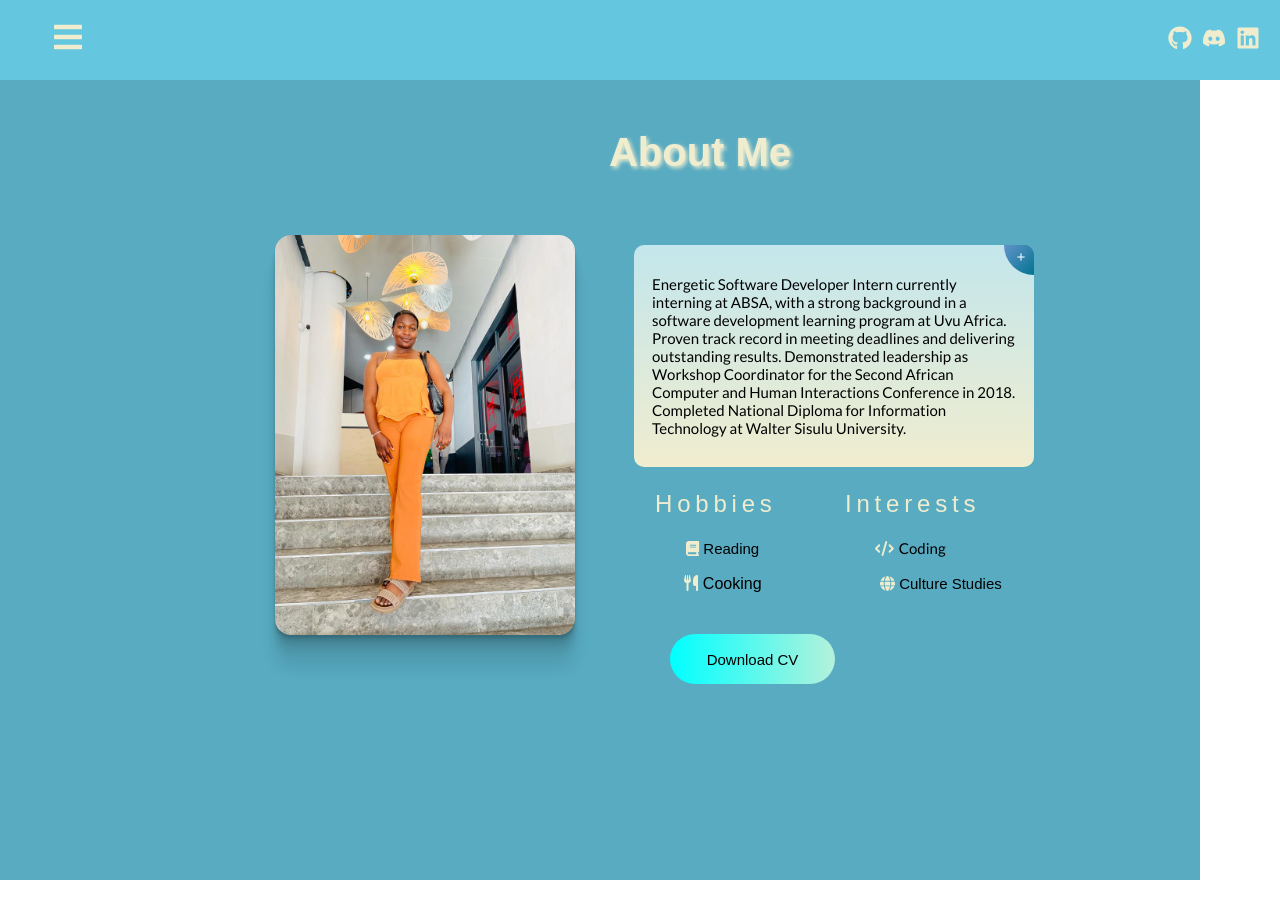
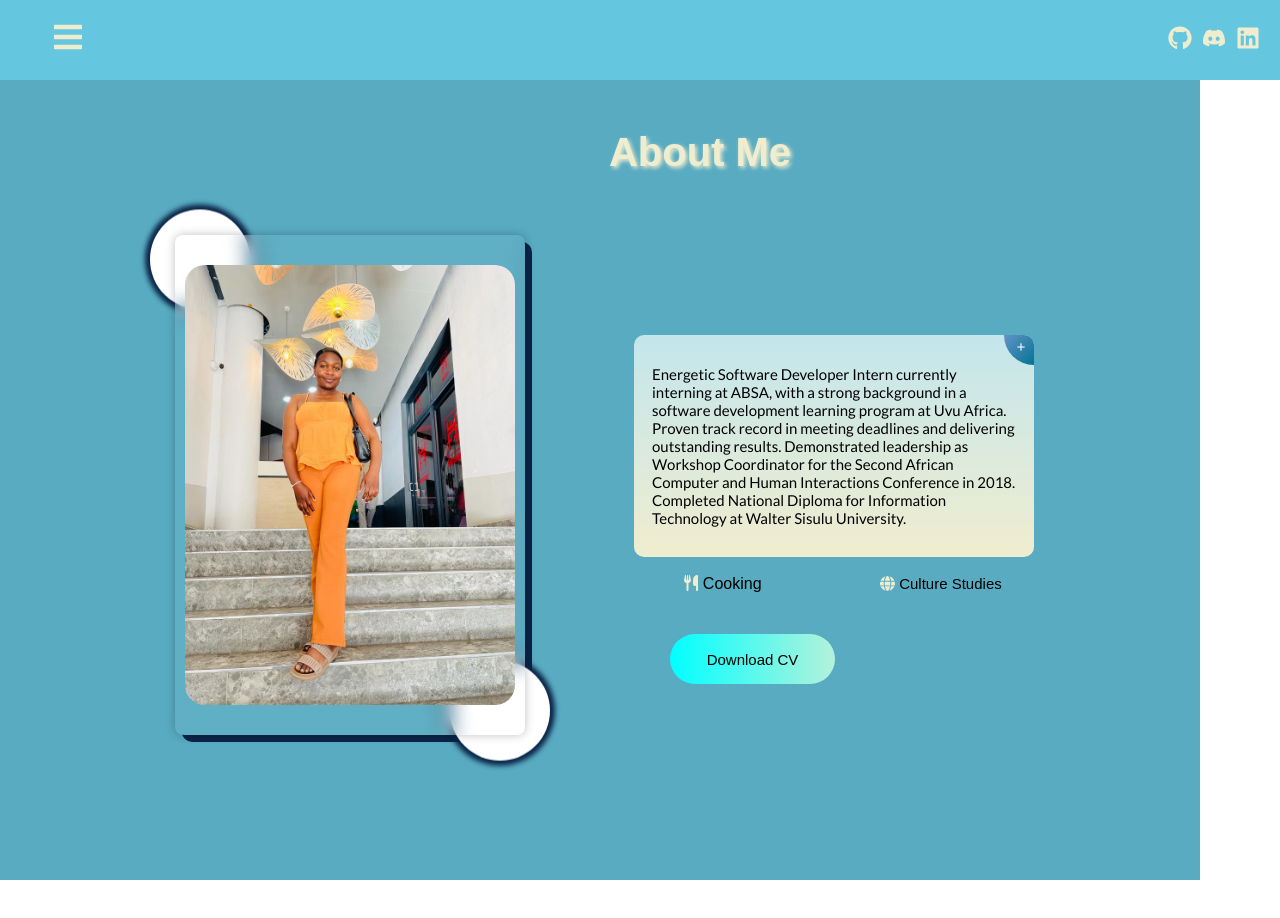
Before and after one commit to Sikhuphela/Port, a React (Create React App) app: page /about in a window 1280 px wide. Shown: the top 918 px of the page. Built offline with nearby package versions, Linux system fonts and the light colour scheme.

Commit message:
Added a card on the about picture

```diff
--- a/src/Pages/About.css
+++ b/src/Pages/About.css
@@ -18,14 +18,71 @@
 }
 
 .about .IMG {
-  height: 93px; /* Adjusted height */
-  width: calc(100% - 200px); /* Adjusted width */
-  left: -4px;
+  height: 440px; /* Adjusted height */
+  width: calc(100% -350px); /* Adjusted width */
+  left: 10px;
   object-fit: cover;
   position: absolute;
-  top: 12px;
+  top: 30px;
   border-radius: 20px;
 }
+.card-2{
+  width: 350px;
+  left: -50px;
+  height: 500px;
+  transition: all 0.2s;
+  position: relative;
+  border-radius: 10px;
+  cursor: pointer;
+  box-shadow: 7px 7px 0px 0px #0b2447;
+}
+
+.card-inner {
+  width: inherit;
+  height: inherit;
+  background: rgba(255, 255, 255, 0.05);
+  box-shadow: 0 0 10px rgba(0, 0, 0, 0.25);
+  backdrop-filter: blur(10px);
+  border-radius: 8px;
+}
+
+.card:hover {
+  transform: scale(1.04) rotate(1deg);
+}
+
+.circle {
+  width: 100px;
+  height: 100px;
+  background: white;
+  border-radius: 50%;
+  position: absolute;
+  box-shadow: 0px 0px 5px 5px #0b2447;
+  animation: move-up6 2s ease-in infinite alternate-reverse;
+}
+
+.circle:nth-child(1) {
+  top: -25px;
+  left: -25px;
+}
+
+.circle:nth-child(2) {
+  bottom: -25px;
+  right: -25px;
+  animation-name: move-down1;
+}
+
+@keyframes move-up6 {
+  to {
+    transform: translateY(-10px);
+  }
+}
+
+@keyframes move-down1 {
+  to {
+    transform: translateY(10px);
+  }
+}
+
 
 
 
@@ -274,52 +331,7 @@
     color: white;
     font-family: courier, sans;
   }
-  .card-1 {
-    width: 300px;
-    height: 400px;
-    border-radius: 1rem;
-    background-color: #027492;
-    margin-left: 50px;
-    background-image: linear-gradient(
-      43deg,
-      hsl(230, 60%, 54%) 0%,
-      cyan 46%,
-      #027492 100%
-    );
-    box-shadow: rgba(0, 0, 0, 0.17) 0px -23px 25px 0px inset,
-      rgba(0, 0, 0, 0.15) 0px -36px 30px 0px inset,
-      rgba(0, 0, 0, 0.1) 0px -79px 40px 0px inset, rgba(0, 0, 0, 0.06) 0px 2px 1px,
-      rgba(0, 0, 0, 0.09) 0px 4px 2px, rgba(0, 0, 0, 0.09) 0px 8px 4px,
-      rgba(0, 0, 0, 0.09) 0px 16px 8px, rgba(0, 0, 0, 0.09) 0px 32px 16px;
-  }
-  .card:before {
-    content: '';
-    position: absolute;
-    z-index: -1;
-    top: -16px;
-    right: -16px;
-    background: linear-gradient(135deg, #364a60, #027492);
-    height: 32px;
-    width: 32px;
-    border-radius: 32px;
-    transform: scale(1);
-    transform-origin: 50% 50%;
-    transition: transform 0.35s ease-out;
-  }
 
-  .card:hover:before {
-    transform: scale(28);
-  }
-
-  .card:hover .small-desc {
-    transition: all 0.5s ease-out;
-    color: rgba(255, 255, 255, 0.8);
-  }
-
-  .card:hover .card-title {
-    transition: all 0.5s ease-out;
-    color: #ffffff;
-  }
 
   .card {
     display: block;
@@ -415,7 +427,7 @@
       left: -200px; /* Adjust position for smaller screens */
     }
 
-    .card-1 {
+    .card-2 {
       height: 200px;
       width: 150px;
       margin-left: -50px;
--- a/src/Pages/About.js
+++ b/src/Pages/About.js
@@ -10,8 +10,13 @@ function About() {
     <h3>About Me</h3>
     <div className="about">
       <div className="group">
-        <img className="IMG" alt="Img" src={picImage1}  class="card-1"/>
-
+        <div class="card-2">
+        <div class="circle"></div>
+        <div class="circle"></div>
+        <div class="card-inner">
+        <img className="IMG" alt="Img" src={picImage1} />
+        </div>
+    </div>
         <div className="div">Hobbies</div>
         <div className="overlap-group">
           <div className="text-wrapper-2"><FontAwesomeIcon icon={faBook} style={{ color: "#f0edcf" }} /> Reading</div>
```
